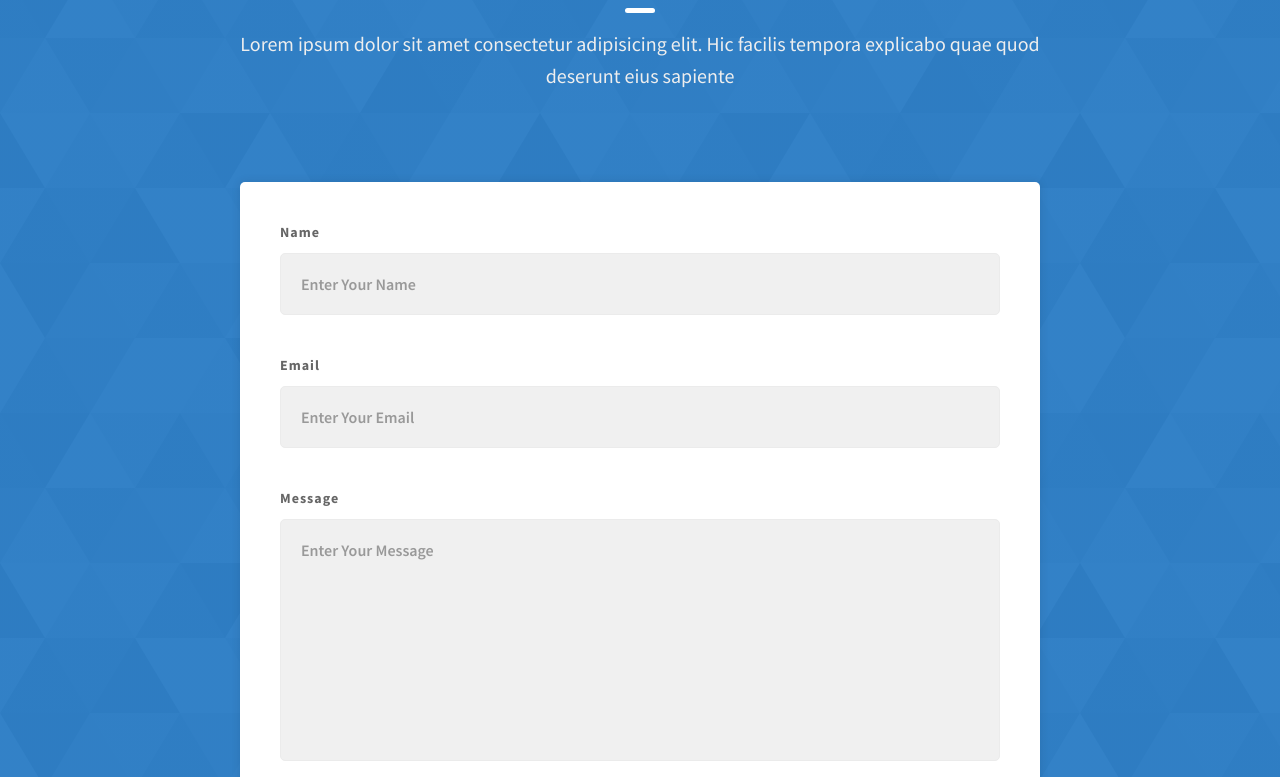
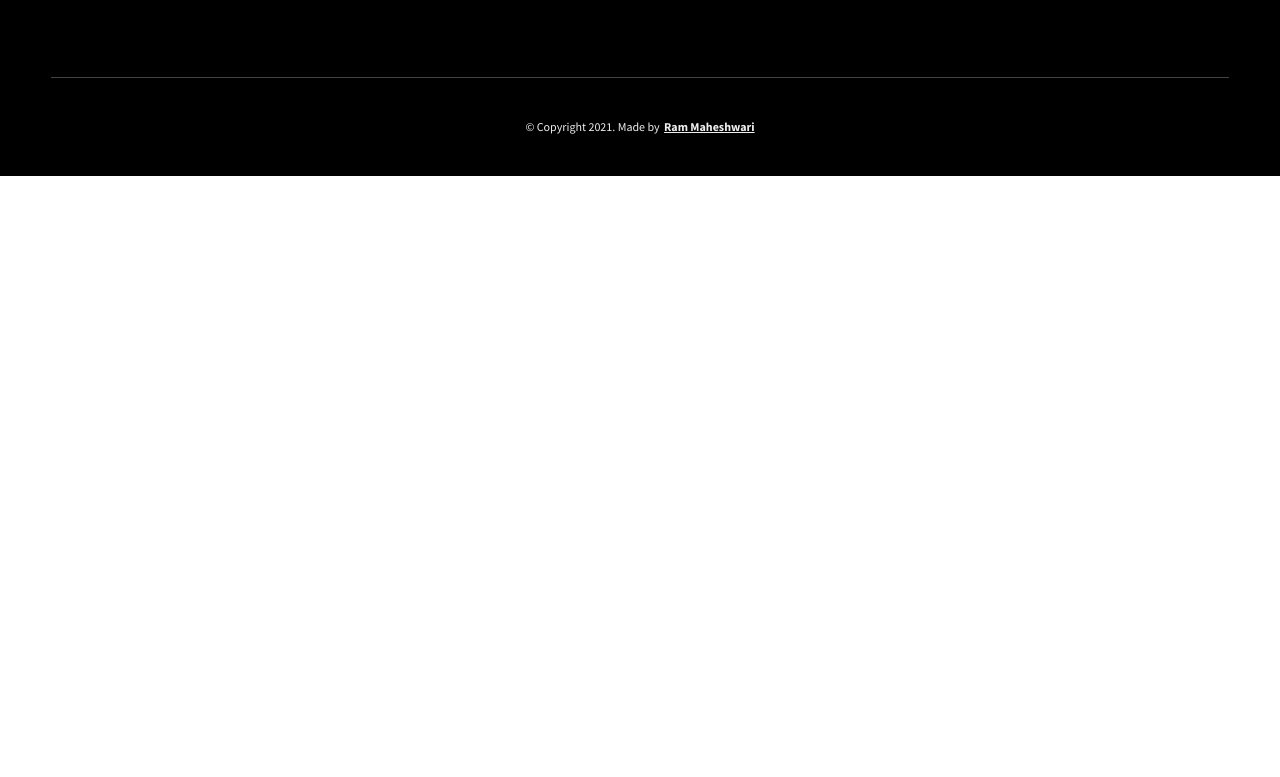
Before and after one commit to amriksingh0786/Dopefolio, a website: page index.html in a window 1280 px wide. Shown: the part 4374-5151 px from the top of the page. After the commit the page ends 4550 px from the top, so only its background shows below. Drawn offline with Linux system fonts and the light colour scheme.

Commit message:
removed contact

```diff
--- a/index.html
+++ b/index.html
@@ -283,7 +283,7 @@
         </div>
       </div>
     </section>
-    <section id="contact" class="contact sec-pad dynamicBg">
+   <!--  <section id="contact" class="contact sec-pad dynamicBg">
       <div class="main-container">
         <h2 class="heading heading-sec heading-sec__mb-med">
           <span class="heading-sec__main heading-sec__main--lt">Contact</span>
@@ -334,7 +334,7 @@
           </form>
         </div>
       </div>
-    </section>
+    </section> -->
     <footer class="main-footer">
       <div class="main-container">
         <div class="main-footer__upper">
```
